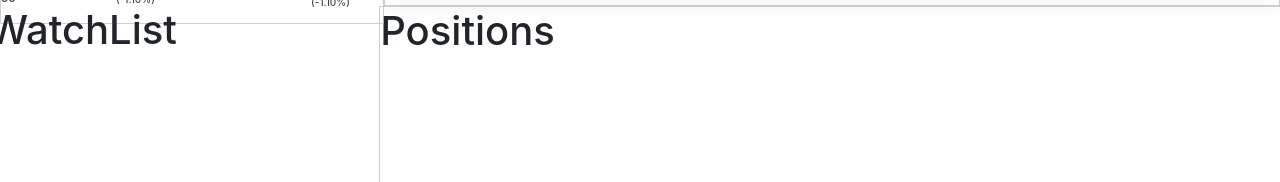
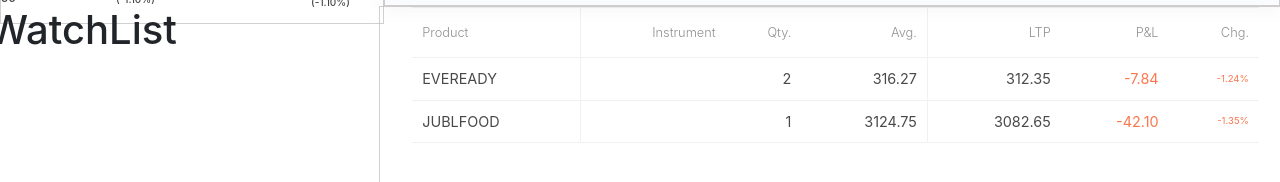
Before and after one commit to jainishh/Zerodha, a React app in the folder dashboard/: page /positions in a window 1280 px wide. Shown: the part 44-226 px from the top of the page. Built offline with nearby package versions, Linux system fonts and the light colour scheme.

Commit message:
positions

```diff
--- a/dashboard/src/components/Holdings.js
+++ b/dashboard/src/components/Holdings.js
@@ -1,5 +1,5 @@
 import React, { useState, useEffect } from "react";
-import "./Orders&Holdings.css";
+import "./Orders&Holdings&Posiions.css";
 import { holdings } from "../data/data";
 
 const Holdings = () => {
--- a/dashboard/src/components/Orders&Holdings.css
+++ b/dashboard/src/components/Orders&Holdings&Posiions.css
@@ -1,5 +1,5 @@
 .containerOrders {
-  padding: 1rem;
+  padding: 0rem 2rem;
 }
 
 /* Mobile Screen */
@@ -121,3 +121,8 @@
     padding: 0rem 1rem;
   }
 }
+
+.positionsCan,
+.containerHoldings {
+  padding: 0rem 2rem;
+}
--- a/dashboard/src/components/Orders.js
+++ b/dashboard/src/components/Orders.js
@@ -1,5 +1,5 @@
 import React, { useEffect, useState } from "react";
-import "./Orders&Holdings.css";
+import "./Orders&Holdings&Posiions.css";
 import ordersData from "../data/data.js";
 
 const Orders = () => {
--- a/dashboard/src/components/Positions.js
+++ b/dashboard/src/components/Positions.js
@@ -1,7 +1,57 @@
-import React from "react";
+import React, { useEffect, useState } from "react";
+import "./Orders&Holdings&Posiions.css";
+import positions from "../data/data.js";
 
 const Positions = () => {
-  return <h1>Positions</h1>;
+  const [allPositions, setAllPositions] = useState([]);
+
+  useEffect(() => {
+    // Simulate fetching data locally
+    setAllPositions(positions);
+  }, []);
+
+  return (
+    <div className="positionsCan">
+      <div className="order-table">
+        <table>
+          <thead>
+            <tr>
+              <th>Product</th>
+              <th>Instrument</th>
+              <th>Qty.</th>
+              <th>Avg.</th>
+              <th>LTP</th>
+              <th>P&L</th>
+              <th>Chg.</th>
+            </tr>
+          </thead>
+
+          <tbody>
+            {allPositions.map((stock, index) => {
+              const curValue = stock.price * stock.qty;
+              const isProfit = curValue - stock.avg * stock.qty >= 0.0;
+              const profClass = isProfit ? "profit" : "loss";
+              const dayClass = stock.isLoss ? "loss" : "profit";
+
+              return (
+                <tr key={index}>
+                  <td>{stock.name}</td>
+                  <td>{stock.instrument}</td>
+                  <td>{stock.qty}</td>
+                  <td>{stock.avg.toFixed(2)}</td>
+                  <td>{stock.price.toFixed(2)}</td>
+                  <td className={profClass}>
+                    {(curValue - stock.avg * stock.qty).toFixed(2)}
+                  </td>
+                  <td className={dayClass}>{stock.day}</td>
+                </tr>
+              );
+            })}
+          </tbody>
+        </table>
+      </div>
+    </div>
+  );
 };
 
 export default Positions;
--- a/dashboard/src/data/data.js
+++ b/dashboard/src/data/data.js
@@ -205,16 +205,18 @@
   },
 ];
 
-const ordersData = [
-  { name: "TCS", qty: 10, price: 3500, mode: "CNC" },
-  { name: "INFY", qty: 5, price: 1500, mode: "MIS" },
-  { name: "RELIANCE", qty: 2, price: 2500, mode: "CNC" },
-  { name: "TCS", qty: 10, price: 3500, mode: "CNC" },
-  { name: "INFY", qty: 5, price: 1500, mode: "MIS" },
-  { name: "RELIANCE", qty: 2, price: 2500, mode: "CNC" },
-  { name: "TCS", qty: 10, price: 3500, mode: "CNC" },
-  { name: "INFY", qty: 5, price: 1500, mode: "MIS" },
-  { name: "RELIANCE", qty: 2, price: 2500.3455677, mode: "CNC" },
-];
+export default positions;
 
-export default ordersData;
+// const ordersData = [
+//   { name: "TCS", qty: 10, price: 3500, mode: "CNC" },
+//   { name: "INFY", qty: 5, price: 1500, mode: "MIS" },
+//   { name: "RELIANCE", qty: 2, price: 2500, mode: "CNC" },
+//   { name: "TCS", qty: 10, price: 3500, mode: "CNC" },
+//   { name: "INFY", qty: 5, price: 1500, mode: "MIS" },
+//   { name: "RELIANCE", qty: 2, price: 2500, mode: "CNC" },
+//   { name: "TCS", qty: 10, price: 3500, mode: "CNC" },
+//   { name: "INFY", qty: 5, price: 1500, mode: "MIS" },
+//   { name: "RELIANCE", qty: 2, price: 2500.3455677, mode: "CNC" },
+// ];
+
+// export default ordersData;
```
